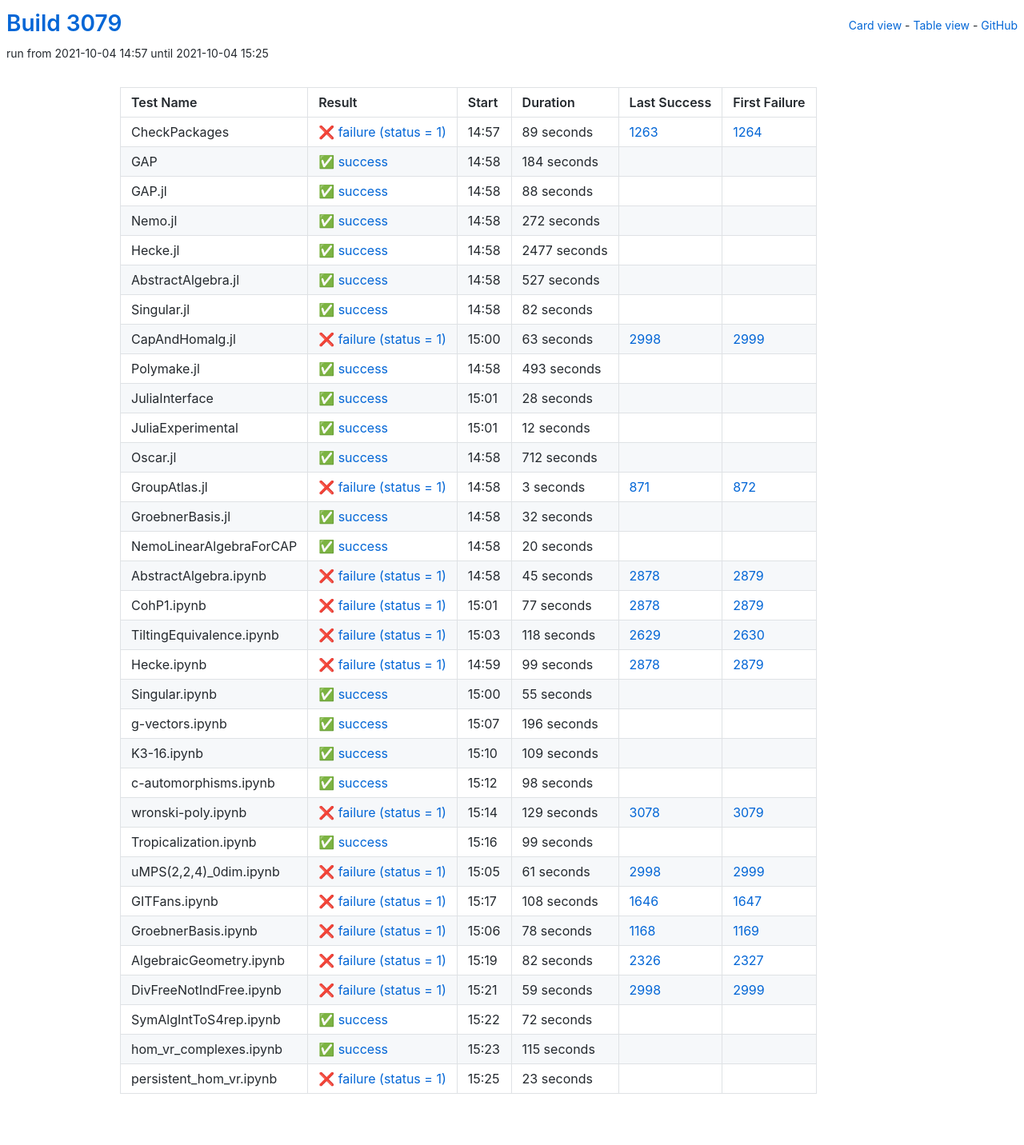
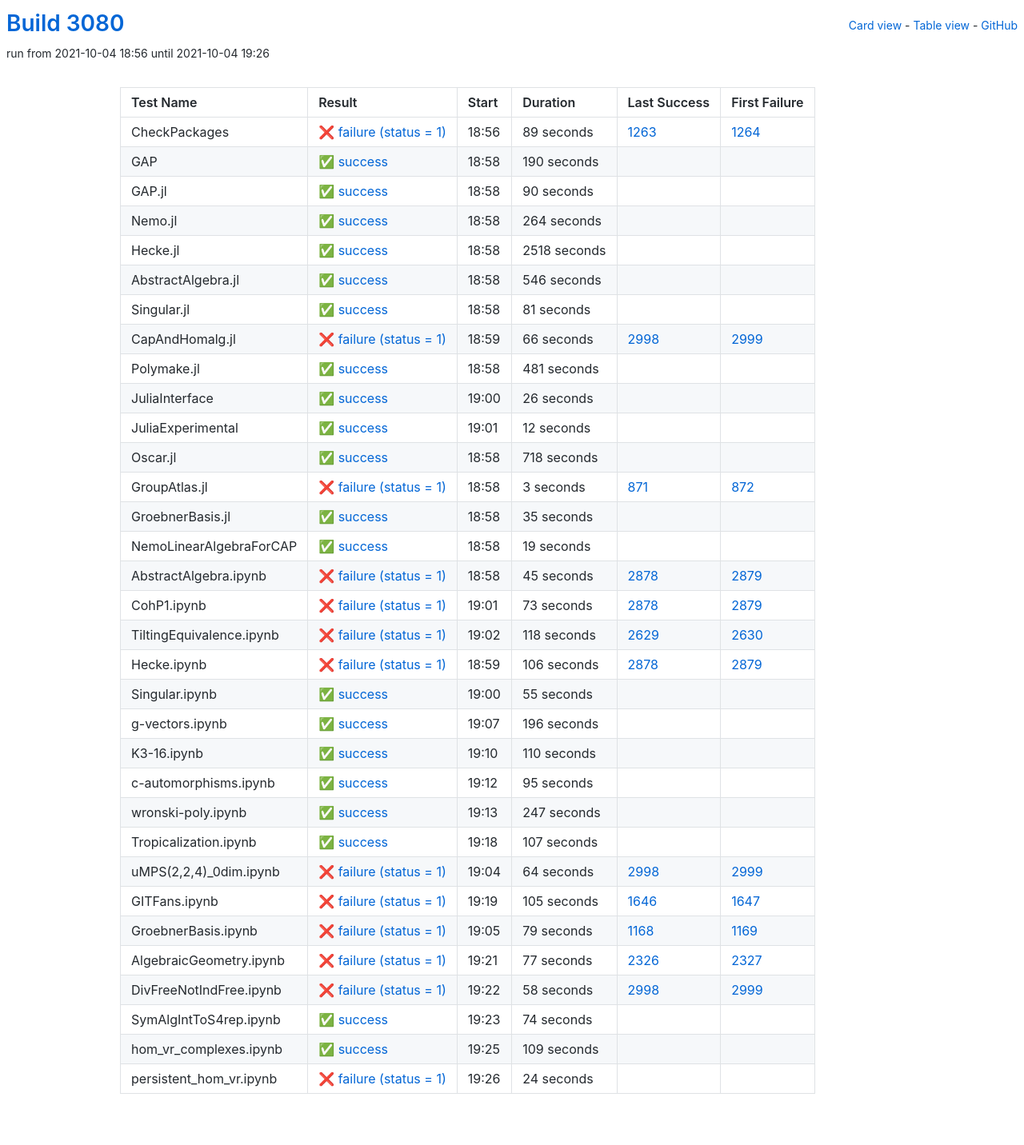
Before and after one commit to oscar-system/oscar-ci-status-stable, a Jekyll site: the page built from table.html, in a window 1280 px wide. Shown: the whole page at 80% size. Built offline with Jekyll 4.4.1, drawn with Linux system fonts in a browser that asks for light colours.

Commit message:
Build #3080

```diff
--- a/_data/ci.yml
+++ b/_data/ci.yml
@@ -1,6 +1,6 @@
 ---
-build: 3079
-build_url: https://oscarci.mathematik.uni-kl.de/job/oscar-stable/3079/
+build: 3080
+build_url: https://oscarci.mathematik.uni-kl.de/job/oscar-stable/3080/
 job: oscar-stable
 organization: oscar-system
 repo: oscar-ci-status-stable
@@ -8,8 +8,8 @@ repourl: https://github.com/oscar-system/oscar-ci-status-stable
 tests:
 - name: CheckPackages
   id: checkpackages
-  log: https://oscarci.mathematik.uni-kl.de/job/oscar-stable/3079/artifact/logs/build-3079/CheckPackages.log
-  start: 2021-10-04 14:57
+  log: https://oscarci.mathematik.uni-kl.de/job/oscar-stable/3080/artifact/logs/build-3080/CheckPackages.log
+  start: 2021-10-04 18:56
   success: false
   exitcode: 1
   status: failure
@@ -20,116 +20,116 @@ tests:
   first_failure_url: https://oscarci.mathematik.uni-kl.de/job/oscar-stable/1264/
 - name: GAP
   id: gap
-  log: https://oscarci.mathematik.uni-kl.de/job/oscar-stable/3079/artifact/logs/build-3079/GAP.log
-  start: 2021-10-04 14:58
+  log: https://oscarci.mathematik.uni-kl.de/job/oscar-stable/3080/artifact/logs/build-3080/GAP.log
+  start: 2021-10-04 18:58
   success: true
   exitcode: 0
   status: success
-  duration: 184
+  duration: 190
   last_success: false
   last_success_url:
   first_failure: false
   first_failure_url:
 - name: GAP.jl
   id: gap-jl
-  log: https://oscarci.mathematik.uni-kl.de/job/oscar-stable/3079/artifact/logs/build-3079/GAP.jl.log
-  start: 2021-10-04 14:58
+  log: https://oscarci.mathematik.uni-kl.de/job/oscar-stable/3080/artifact/logs/build-3080/GAP.jl.log
+  start: 2021-10-04 18:58
   success: true
   exitcode: 0
   status: success
-  duration: 88
+  duration: 90
   last_success: false
   last_success_url:
   first_failure: false
   first_failure_url:
 - name: Nemo.jl
   id: nemo-jl
-  log: https://oscarci.mathematik.uni-kl.de/job/oscar-stable/3079/artifact/logs/build-3079/Nemo.jl.log
-  start: 2021-10-04 14:58
+  log: https://oscarci.mathematik.uni-kl.de/job/oscar-stable/3080/artifact/logs/build-3080/Nemo.jl.log
+  start: 2021-10-04 18:58
   success: true
   exitcode: 0
   status: success
-  duration: 272
+  duration: 264
   last_success: false
   last_success_url:
   first_failure: false
   first_failure_url:
 - name: Hecke.jl
   id: hecke-jl
-  log: https://oscarci.mathematik.uni-kl.de/job/oscar-stable/3079/artifact/logs/build-3079/Hecke.jl.log
-  start: 2021-10-04 14:58
+  log: https://oscarci.mathematik.uni-kl.de/job/oscar-stable/3080/artifact/logs/build-3080/Hecke.jl.log
+  start: 2021-10-04 18:58
   success: true
   exitcode: 0
   status: success
-  duration: 2477
+  duration: 2518
   last_success: false
   last_success_url:
   first_failure: false
   first_failure_url:
 - name: AbstractAlgebra.jl
   id: abstractalgebra-jl
-  log: https://oscarci.mathematik.uni-kl.de/job/oscar-stable/3079/artifact/logs/build-3079/AbstractAlgebra.jl.log
-  start: 2021-10-04 14:58
+  log: https://oscarci.mathematik.uni-kl.de/job/oscar-stable/3080/artifact/logs/build-3080/AbstractAlgebra.jl.log
+  start: 2021-10-04 18:58
   success: true
   exitcode: 0
   status: success
-  duration: 527
+  duration: 546
   last_success: false
   last_success_url:
   first_failure: false
   first_failure_url:
 - name: Singular.jl
   id: singular-jl
-  log: https://oscarci.mathematik.uni-kl.de/job/oscar-stable/3079/artifact/logs/build-3079/Singular.jl.log
-  start: 2021-10-04 14:58
+  log: https://oscarci.mathematik.uni-kl.de/job/oscar-stable/3080/artifact/logs/build-3080/Singular.jl.log
+  start: 2021-10-04 18:58
   success: true
   exitcode: 0
   status: success
-  duration: 82
+  duration: 81
   last_success: false
   last_success_url:
   first_failure: false
   first_failure_url:
 - name: CapAndHomalg.jl
   id: capandhomalg-jl
-  log: https://oscarci.mathematik.uni-kl.de/job/oscar-stable/3079/artifact/logs/build-3079/CapAndHomalg.jl.log
-  start: 2021-10-04 15:00
+  log: https://oscarci.mathematik.uni-kl.de/job/oscar-stable/3080/artifact/logs/build-3080/CapAndHomalg.jl.log
+  start: 2021-10-04 18:59
   success: false
   exitcode: 1
   status: failure
-  duration: 63
+  duration: 66
   last_success: 2998
   last_success_url: https://oscarci.mathematik.uni-kl.de/job/oscar-stable/2998/
   first_failure: 2999
   first_failure_url: https://oscarci.mathematik.uni-kl.de/job/oscar-stable/2999/
 - name: Polymake.jl
   id: polymake-jl
-  log: https://oscarci.mathematik.uni-kl.de/job/oscar-stable/3079/artifact/logs/build-3079/Polymake.jl.log
-  start: 2021-10-04 14:58
+  log: https://oscarci.mathematik.uni-kl.de/job/oscar-stable/3080/artifact/logs/build-3080/Polymake.jl.log
+  start: 2021-10-04 18:58
   success: true
   exitcode: 0
   status: success
-  duration: 493
+  duration: 481
   last_success: false
   last_success_url:
   first_failure: false
   first_failure_url:
 - name: JuliaInterface
   id: juliainterface
-  log: https://oscarci.mathematik.uni-kl.de/job/oscar-stable/3079/artifact/logs/build-3079/JuliaInterface.log
-  start: 2021-10-04 15:01
+  log: https://oscarci.mathematik.uni-kl.de/job/oscar-stable/3080/artifact/logs/build-3080/JuliaInterface.log
+  start: 2021-10-04 19:00
   success: true
   exitcode: 0
   status: success
-  duration: 28
+  duration: 26
   last_success: false
   last_success_url:
   first_failure: false
   first_failure_url:
 - name: JuliaExperimental
   id: juliaexperimental
-  log: https://oscarci.mathematik.uni-kl.de/job/oscar-stable/3079/artifact/logs/build-3079/JuliaExperimental.log
-  start: 2021-10-04 15:01
+  log: https://oscarci.mathematik.uni-kl.de/job/oscar-stable/3080/artifact/logs/build-3080/JuliaExperimental.log
+  start: 2021-10-04 19:01
   success: true
   exitcode: 0
   status: success
@@ -140,20 +140,20 @@ tests:
   first_failure_url:
 - name: Oscar.jl
   id: oscar-jl
-  log: https://oscarci.mathematik.uni-kl.de/job/oscar-stable/3079/artifact/logs/build-3079/Oscar.jl.log
-  start: 2021-10-04 14:58
+  log: https://oscarci.mathematik.uni-kl.de/job/oscar-stable/3080/artifact/logs/build-3080/Oscar.jl.log
+  start: 2021-10-04 18:58
   success: true
   exitcode: 0
   status: success
-  duration: 712
+  duration: 718
   last_success: false
   last_success_url:
   first_failure: false
   first_failure_url:
 - name: GroupAtlas.jl
   id: groupatlas-jl
-  log: https://oscarci.mathematik.uni-kl.de/job/oscar-stable/3079/artifact/logs/build-3079/GroupAtlas.jl.log
-  start: 2021-10-04 14:58
+  log: https://oscarci.mathematik.uni-kl.de/job/oscar-stable/3080/artifact/logs/build-3080/GroupAtlas.jl.log
+  start: 2021-10-04 18:58
   success: false
   exitcode: 1
   status: failure
@@ -164,32 +164,32 @@ tests:
   first_failure_url: https://oscarci.mathematik.uni-kl.de/job/oscar-stable/872/
 - name: GroebnerBasis.jl
   id: groebnerbasis-jl
-  log: https://oscarci.mathematik.uni-kl.de/job/oscar-stable/3079/artifact/logs/build-3079/GroebnerBasis.jl.log
-  start: 2021-10-04 14:58
+  log: https://oscarci.mathematik.uni-kl.de/job/oscar-stable/3080/artifact/logs/build-3080/GroebnerBasis.jl.log
+  start: 2021-10-04 18:58
   success: true
   exitcode: 0
   status: success
-  duration: 32
+  duration: 35
   last_success: false
   last_success_url:
   first_failure: false
   first_failure_url:
 - name: NemoLinearAlgebraForCAP
   id: nemolinearalgebraforcap
-  log: https://oscarci.mathematik.uni-kl.de/job/oscar-stable/3079/artifact/logs/build-3079/NemoLinearAlgebraForCAP.log
-  start: 2021-10-04 14:58
+  log: https://oscarci.mathematik.uni-kl.de/job/oscar-stable/3080/artifact/logs/build-3080/NemoLinearAlgebraForCAP.log
+  start: 2021-10-04 18:58
   success: true
   exitcode: 0
   status: success
-  duration: 20
+  duration: 19
   last_success: false
   last_success_url:
   first_failure: false
   first_failure_url:
 - name: AbstractAlgebra.ipynb
   id: abstractalgebra-ipynb
-  log: https://oscarci.mathematik.uni-kl.de/job/oscar-stable/3079/artifact/logs/build-3079/AbstractAlgebra.ipynb.log
-  start: 2021-10-04 14:58
+  log: https://oscarci.mathematik.uni-kl.de/job/oscar-stable/3080/artifact/logs/build-3080/AbstractAlgebra.ipynb.log
+  start: 2021-10-04 18:58
   success: false
   exitcode: 1
   status: failure
@@ -200,20 +200,20 @@ tests:
   first_failure_url: https://oscarci.mathematik.uni-kl.de/job/oscar-stable/2879/
 - name: CohP1.ipynb
   id: cohp1-ipynb
-  log: https://oscarci.mathematik.uni-kl.de/job/oscar-stable/3079/artifact/logs/build-3079/CohP1.ipynb.log
-  start: 2021-10-04 15:01
+  log: https://oscarci.mathematik.uni-kl.de/job/oscar-stable/3080/artifact/logs/build-3080/CohP1.ipynb.log
+  start: 2021-10-04 19:01
   success: false
   exitcode: 1
   status: failure
-  duration: 77
+  duration: 73
   last_success: 2878
   last_success_url: https://oscarci.mathematik.uni-kl.de/job/oscar-stable/2878/
   first_failure: 2879
   first_failure_url: https://oscarci.mathematik.uni-kl.de/job/oscar-stable/2879/
 - name: TiltingEquivalence.ipynb
   id: tiltingequivalence-ipynb
-  log: https://oscarci.mathematik.uni-kl.de/job/oscar-stable/3079/artifact/logs/build-3079/TiltingEquivalence.ipynb.log
-  start: 2021-10-04 15:03
+  log: https://oscarci.mathematik.uni-kl.de/job/oscar-stable/3080/artifact/logs/build-3080/TiltingEquivalence.ipynb.log
+  start: 2021-10-04 19:02
   success: false
   exitcode: 1
   status: failure
@@ -224,20 +224,20 @@ tests:
   first_failure_url: https://oscarci.mathematik.uni-kl.de/job/oscar-stable/2630/
 - name: Hecke.ipynb
   id: hecke-ipynb
-  log: https://oscarci.mathematik.uni-kl.de/job/oscar-stable/3079/artifact/logs/build-3079/Hecke.ipynb.log
-  start: 2021-10-04 14:59
+  log: https://oscarci.mathematik.uni-kl.de/job/oscar-stable/3080/artifact/logs/build-3080/Hecke.ipynb.log
+  start: 2021-10-04 18:59
   success: false
   exitcode: 1
   status: failure
-  duration: 99
+  duration: 106
   last_success: 2878
   last_success_url: https://oscarci.mathematik.uni-kl.de/job/oscar-stable/2878/
   first_failure: 2879
   first_failure_url: https://oscarci.mathematik.uni-kl.de/job/oscar-stable/2879/
 - name: Singular.ipynb
   id: singular-ipynb
-  log: https://oscarci.mathematik.uni-kl.de/job/oscar-stable/3079/artifact/logs/build-3079/Singular.ipynb.log
-  start: 2021-10-04 15:00
+  log: https://oscarci.mathematik.uni-kl.de/job/oscar-stable/3080/artifact/logs/build-3080/Singular.ipynb.log
+  start: 2021-10-04 19:00
   success: true
   exitcode: 0
   status: success
@@ -248,8 +248,8 @@ tests:
   first_failure_url:
 - name: g-vectors.ipynb
   id: g-vectors-ipynb
-  log: https://oscarci.mathematik.uni-kl.de/job/oscar-stable/3079/artifact/logs/build-3079/g-vectors.ipynb.log
-  start: 2021-10-04 15:07
+  log: https://oscarci.mathematik.uni-kl.de/job/oscar-stable/3080/artifact/logs/build-3080/g-vectors.ipynb.log
+  start: 2021-10-04 19:07
   success: true
   exitcode: 0
   status: success
@@ -260,8 +260,128 @@ tests:
   first_failure_url:
 - name: K3-16.ipynb
   id: k3-16-ipynb
-  log: https://oscarci.mathematik.uni-kl.de/job/oscar-stable/3079/artifact/logs/build-3079/K3-16.ipynb.log
-  start: 2021-10-04 15:10
+  log: https://oscarci.mathematik.uni-kl.de/job/oscar-stable/3080/artifact/logs/build-3080/K3-16.ipynb.log
+  start: 2021-10-04 19:10
+  success: true
+  exitcode: 0
+  status: success
+  duration: 110
+  last_success: false
+  last_success_url:
+  first_failure: false
+  first_failure_url:
+- name: c-automorphisms.ipynb
+  id: c-automorphisms-ipynb
+  log: https://oscarci.mathematik.uni-kl.de/job/oscar-stable/3080/artifact/logs/build-3080/c-automorphisms.ipynb.log
+  start: 2021-10-04 19:12
+  success: true
+  exitcode: 0
+  status: success
+  duration: 95
+  last_success: false
+  last_success_url:
+  first_failure: false
+  first_failure_url:
+- name: wronski-poly.ipynb
+  id: wronski-poly-ipynb
+  log: https://oscarci.mathematik.uni-kl.de/job/oscar-stable/3080/artifact/logs/build-3080/wronski-poly.ipynb.log
+  start: 2021-10-04 19:13
+  success: true
+  exitcode: 0
+  status: success
+  duration: 247
+  last_success: false
+  last_success_url:
+  first_failure: false
+  first_failure_url:
+- name: Tropicalization.ipynb
+  id: tropicalization-ipynb
+  log: https://oscarci.mathematik.uni-kl.de/job/oscar-stable/3080/artifact/logs/build-3080/Tropicalization.ipynb.log
+  start: 2021-10-04 19:18
+  success: true
+  exitcode: 0
+  status: success
+  duration: 107
+  last_success: false
+  last_success_url:
+  first_failure: false
+  first_failure_url:
+- name: uMPS(2,2,4)_0dim.ipynb
+  id: umps-2-2-4-0dim-ipynb
+  log: https://oscarci.mathematik.uni-kl.de/job/oscar-stable/3080/artifact/logs/build-3080/uMPS-2-2-4-_0dim.ipynb.log
+  start: 2021-10-04 19:04
+  success: false
+  exitcode: 1
+  status: failure
+  duration: 64
+  last_success: 2998
+  last_success_url: https://oscarci.mathematik.uni-kl.de/job/oscar-stable/2998/
+  first_failure: 2999
+  first_failure_url: https://oscarci.mathematik.uni-kl.de/job/oscar-stable/2999/
+- name: GITFans.ipynb
+  id: gitfans-ipynb
+  log: https://oscarci.mathematik.uni-kl.de/job/oscar-stable/3080/artifact/logs/build-3080/GITFans.ipynb.log
+  start: 2021-10-04 19:19
+  success: false
+  exitcode: 1
+  status: failure
+  duration: 105
+  last_success: 1646
+  last_success_url: https://oscarci.mathematik.uni-kl.de/job/oscar-stable/1646/
+  first_failure: 1647
+  first_failure_url: https://oscarci.mathematik.uni-kl.de/job/oscar-stable/1647/
+- name: GroebnerBasis.ipynb
+  id: groebnerbasis-ipynb
+  log: https://oscarci.mathematik.uni-kl.de/job/oscar-stable/3080/artifact/logs/build-3080/GroebnerBasis.ipynb.log
+  start: 2021-10-04 19:05
+  success: false
+  exitcode: 1
+  status: failure
+  duration: 79
+  last_success: 1168
+  last_success_url: https://oscarci.mathematik.uni-kl.de/job/oscar-stable/1168/
+  first_failure: 1169
+  first_failure_url: https://oscarci.mathematik.uni-kl.de/job/oscar-stable/1169/
+- name: AlgebraicGeometry.ipynb
+  id: algebraicgeometry-ipynb
+  log: https://oscarci.mathematik.uni-kl.de/job/oscar-stable/3080/artifact/logs/build-3080/AlgebraicGeometry.ipynb.log
+  start: 2021-10-04 19:21
+  success: false
+  exitcode: 1
+  status: failure
+  duration: 77
+  last_success: 2326
+  last_success_url: https://oscarci.mathematik.uni-kl.de/job/oscar-stable/2326/
+  first_failure: 2327
+  first_failure_url: https://oscarci.mathematik.uni-kl.de/job/oscar-stable/2327/
+- name: DivFreeNotIndFree.ipynb
+  id: divfreenotindfree-ipynb
+  log: https://oscarci.mathematik.uni-kl.de/job/oscar-stable/3080/artifact/logs/build-3080/DivFreeNotIndFree.ipynb.log
+  start: 2021-10-04 19:22
+  success: false
+  exitcode: 1
+  status: failure
+  duration: 58
+  last_success: 2998
+  last_success_url: https://oscarci.mathematik.uni-kl.de/job/oscar-stable/2998/
+  first_failure: 2999
+  first_failure_url: https://oscarci.mathematik.uni-kl.de/job/oscar-stable/2999/
+- name: SymAlgIntToS4rep.ipynb
+  id: symalginttos4rep-ipynb
+  log: https://oscarci.mathematik.uni-kl.de/job/oscar-stable/3080/artifact/logs/build-3080/SymAlgIntToS4rep.ipynb.log
+  start: 2021-10-04 19:23
+  success: true
+  exitcode: 0
+  status: success
+  duration: 74
+  last_success: false
+  last_success_url:
+  first_failure: false
+  first_failure_url:
+- name: hom_vr_complexes.ipynb
+  id: hom-vr-complexes-ipynb
+  log: https://oscarci.mathematik.uni-kl.de/job/oscar-stable/3080/artifact/logs/build-3080/hom_vr_complexes.ipynb.log
+  start: 2021-10-04 19:25
   success: true
   exitcode: 0
   status: success
@@ -270,135 +390,15 @@ tests:
   last_success_url:
   first_failure: false
   first_failure_url:
-- name: c-automorphisms.ipynb
-  id: c-automorphisms-ipynb
-  log: https://oscarci.mathematik.uni-kl.de/job/oscar-stable/3079/artifact/logs/build-3079/c-automorphisms.ipynb.log
-  start: 2021-10-04 15:12
-  success: true
-  exitcode: 0
-  status: success
-  duration: 98
+- name: persistent_hom_vr.ipynb
+  id: persistent-hom-vr-ipynb
+  log: https://oscarci.mathematik.uni-kl.de/job/oscar-stable/3080/artifact/logs/build-3080/persistent_hom_vr.ipynb.log
+  start: 2021-10-04 19:26
+  success: false
+  exitcode: 1
+  status: failure
+  duration: 24
   last_success: false
   last_success_url:
   first_failure: false
   first_failure_url:
-- name: wronski-poly.ipynb
-  id: wronski-poly-ipynb
-  log: https://oscarci.mathematik.uni-kl.de/job/oscar-stable/3079/artifact/logs/build-3079/wronski-poly.ipynb.log
-  start: 2021-10-04 15:14
-  success: false
-  exitcode: 1
-  status: failure
-  duration: 129
-  last_success: 3078
-  last_success_url: https://oscarci.mathematik.uni-kl.de/job/oscar-stable/3078/
-  first_failure: 3079
-  first_failure_url: https://oscarci.mathematik.uni-kl.de/job/oscar-stable/3079/
-- name: Tropicalization.ipynb
-  id: tropicalization-ipynb
-  log: https://oscarci.mathematik.uni-kl.de/job/oscar-stable/3079/artifact/logs/build-3079/Tropicalization.ipynb.log
-  start: 2021-10-04 15:16
-  success: true
-  exitcode: 0
-  status: success
-  duration: 99
-  last_success: false
-  last_success_url:
-  first_failure: false
-  first_failure_url:
-- name: uMPS(2,2,4)_0dim.ipynb
-  id: umps-2-2-4-0dim-ipynb
-  log: https://oscarci.mathematik.uni-kl.de/job/oscar-stable/3079/artifact/logs/build-3079/uMPS-2-2-4-_0dim.ipynb.log
-  start: 2021-10-04 15:05
-  success: false
-  exitcode: 1
-  status: failure
-  duration: 61
-  last_success: 2998
-  last_success_url: https://oscarci.mathematik.uni-kl.de/job/oscar-stable/2998/
-  first_failure: 2999
-  first_failure_url: https://oscarci.mathematik.uni-kl.de/job/oscar-stable/2999/
-- name: GITFans.ipynb
-  id: gitfans-ipynb
-  log: https://oscarci.mathematik.uni-kl.de/job/oscar-stable/3079/artifact/logs/build-3079/GITFans.ipynb.log
-  start: 2021-10-04 15:17
-  success: false
-  exitcode: 1
-  status: failure
-  duration: 108
-  last_success: 1646
-  last_success_url: https://oscarci.mathematik.uni-kl.de/job/oscar-stable/1646/
-  first_failure: 1647
-  first_failure_url: https://oscarci.mathematik.uni-kl.de/job/oscar-stable/1647/
-- name: GroebnerBasis.ipynb
-  id: groebnerbasis-ipynb
-  log: https://oscarci.mathematik.uni-kl.de/job/oscar-stable/3079/artifact/logs/build-3079/GroebnerBasis.ipynb.log
-  start: 2021-10-04 15:06
-  success: false
-  exitcode: 1
-  status: failure
-  duration: 78
-  last_success: 1168
-  last_success_url: https://oscarci.mathematik.uni-kl.de/job/oscar-stable/1168/
-  first_failure: 1169
-  first_failure_url: https://oscarci.mathematik.uni-kl.de/job/oscar-stable/1169/
-- name: AlgebraicGeometry.ipynb
-  id: algebraicgeometry-ipynb
-  log: https://oscarci.mathematik.uni-kl.de/job/oscar-stable/3079/artifact/logs/build-3079/AlgebraicGeometry.ipynb.log
-  start: 2021-10-04 15:19
-  success: false
-  exitcode: 1
-  status: failure
-  duration: 82
-  last_success: 2326
-  last_success_url: https://oscarci.mathematik.uni-kl.de/job/oscar-stable/2326/
-  first_failure: 2327
-  first_failure_url: https://oscarci.mathematik.uni-kl.de/job/oscar-stable/2327/
-- name: DivFreeNotIndFree.ipynb
-  id: divfreenotindfree-ipynb
-  log: https://oscarci.mathematik.uni-kl.de/job/oscar-stable/3079/artifact/logs/build-3079/DivFreeNotIndFree.ipynb.log
-  start: 2021-10-04 15:21
-  success: false
-  exitcode: 1
-  status: failure
-  duration: 59
-  last_success: 2998
-  last_success_url: https://oscarci.mathematik.uni-kl.de/job/oscar-stable/2998/
-  first_failure: 2999
-  first_failure_url: https://oscarci.mathematik.uni-kl.de/job/oscar-stable/2999/
-- name: SymAlgIntToS4rep.ipynb
-  id: symalginttos4rep-ipynb
-  log: https://oscarci.mathematik.uni-kl.de/job/oscar-stable/3079/artifact/logs/build-3079/SymAlgIntToS4rep.ipynb.log
-  start: 2021-10-04 15:22
-  success: true
-  exitcode: 0
-  status: success
-  duration: 72
-  last_success: false
-  last_success_url:
-  first_failure: false
-  first_failure_url:
-- name: hom_vr_complexes.ipynb
-  id: hom-vr-complexes-ipynb
-  log: https://oscarci.mathematik.uni-kl.de/job/oscar-stable/3079/artifact/logs/build-3079/hom_vr_complexes.ipynb.log
-  start: 2021-10-04 15:23
-  success: true
-  exitcode: 0
-  status: success
-  duration: 115
-  last_success: false
-  last_success_url:
-  first_failure: false
-  first_failure_url:
-- name: persistent_hom_vr.ipynb
-  id: persistent-hom-vr-ipynb
-  log: https://oscarci.mathematik.uni-kl.de/job/oscar-stable/3079/artifact/logs/build-3079/persistent_hom_vr.ipynb.log
-  start: 2021-10-04 15:25
-  success: false
-  exitcode: 1
-  status: failure
-  duration: 23
-  last_success: false
-  last_success_url:
-  first_failure: false
-  first_failure_url:
```
Also changed, not shown: README.md.
